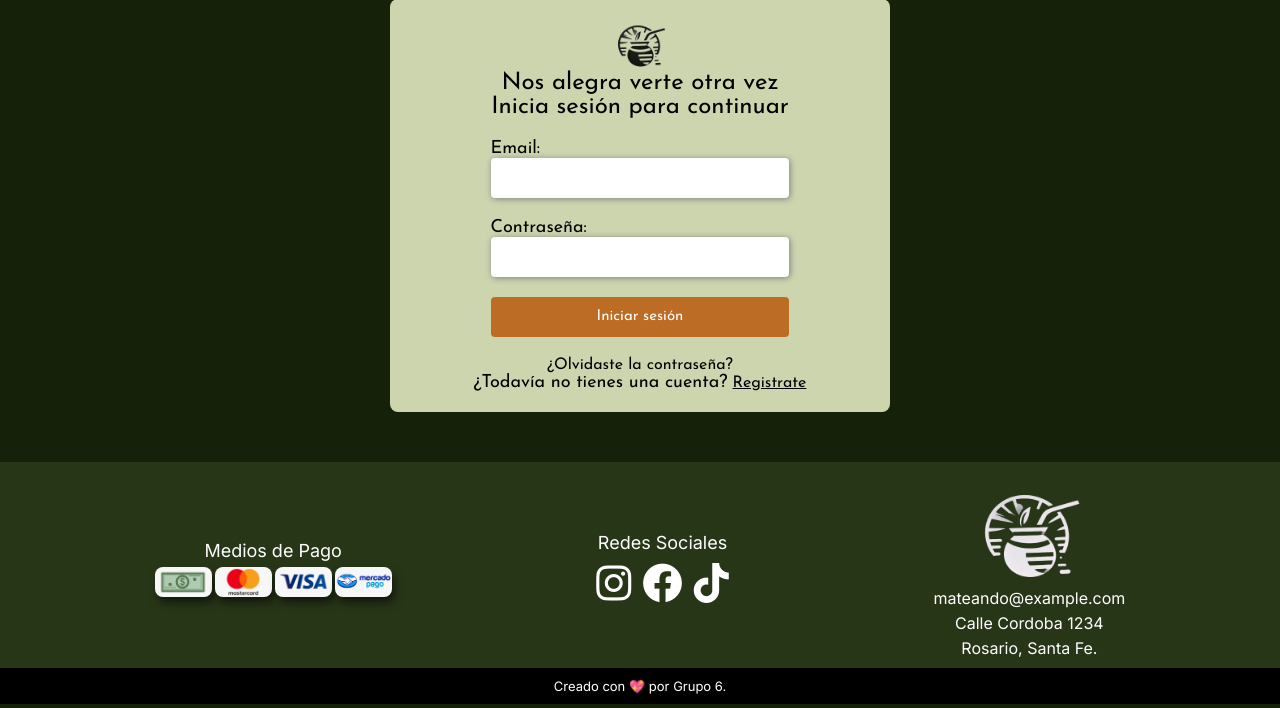
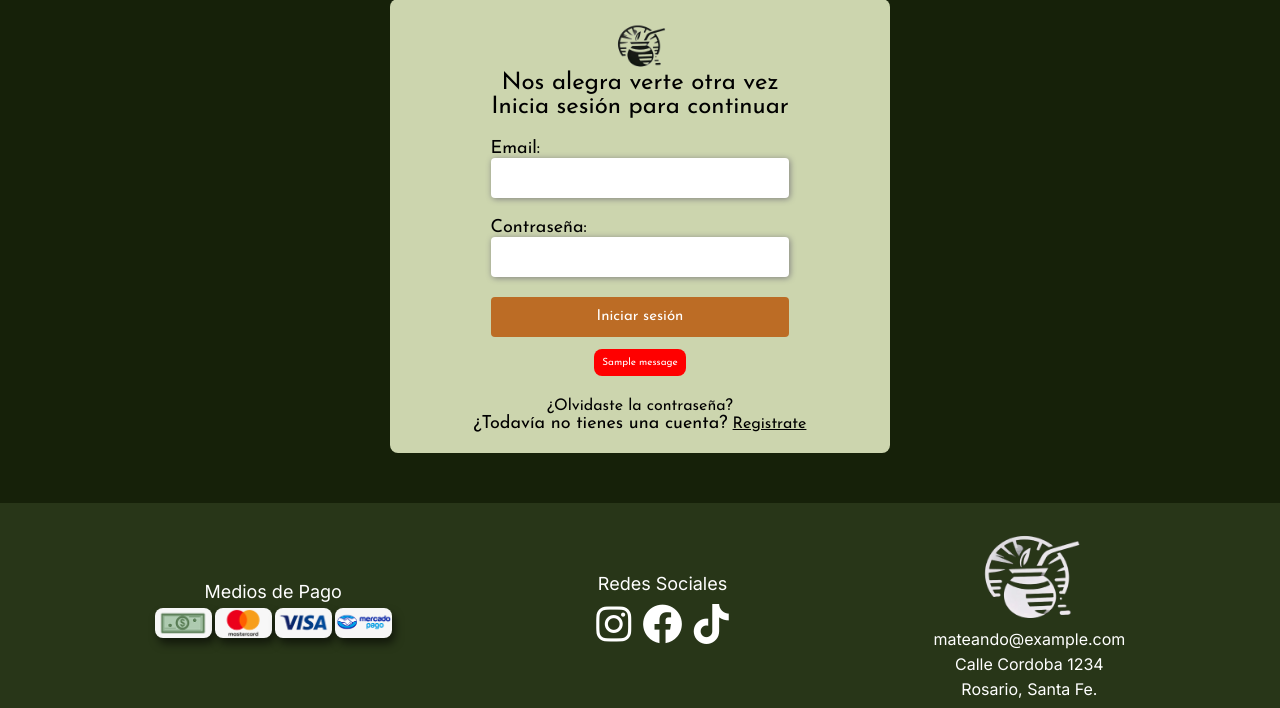
Before and after one commit to GGabi40/UTN-FRRO-Programacion-II-Mateando, a Flask app: page /login in a window 1280 px wide. Shown: the part 281-989 px from the top of the page. Run offline with Flask 3, Linux system fonts and the light colour scheme; tables that the repository leaves empty hold one stand-in row (values such as "Sample post"); one stand-in notice (Sample message) is shown; some libraries are stand-ins or nearby versions.

Commit message:
valida contra y mail

```diff
--- a/app.py
+++ b/app.py
@@ -16,6 +16,7 @@ app.register_blueprint(main)
 
 # Inicializa Flask-Login
 login_manager = LoginManager()
+login_manager.login_message = None
 login_manager.init_app(app)
 
 # Redireccionar a la página de login si no está autenticado
--- a/src/static/assets/css/login.css
+++ b/src/static/assets/css/login.css
@@ -408,6 +408,7 @@ form input[type="submit"]:hover {
 }
 
 .links {
+  margin-top: 30px;
   text-align: center;
   font-size: 1.6rem;
 }
@@ -435,6 +436,15 @@ form input[type="submit"]:hover {
   padding: 20px;
   font-size: 1.8rem;
   border-radius: var(--border-radius);
+  margin-bottom: 10px;
+}
+
+.flash-msg span {
+  background: red;
+  color: white;
+  padding: 8px;
+  border-radius: 8px;
+  font-size: 1rem;
   margin-bottom: 10px;
 }
 
--- a/src/static/assets/js/validaLogin.js
+++ /dev/null
@@ -1,74 +0,0 @@
-document.addEventListener('DOMContentLoaded', () => {
-    const loginForm = document.getElementById('login-form');
-
-    loginForm.addEventListener('submit', async function(event) {
-        const email = document.getElementById('email').value;
-        const password = document.getElementById('password').value;
-
-        // verifica si está vacío
-        if (!email || !password) {
-            event.preventDefault();
-
-            Swal.fire({
-                icon: 'error',
-                title: 'Error',
-                text: 'Por favor, complete todos los campos.'
-            });
-            return;
-        }
-
-        // verifica del formato del correo
-        const emailRegex = /^[a-zA-Z0-9._-]+@[a-zA-Z0-9.-]+\.[a-zA-Z]{2,6}$/;
-        if (!emailRegex.test(email)) {
-            event.preventDefault();
-            Swal.fire({
-                icon: 'error',
-                title: 'Error',
-                text: 'El correo electrónico no es válido.'
-            });
-            return;
-        }
-
-        // si está todo bien, enviamos al servidor para validar las credenciales
-        try {
-
-            const response = await fetch('/validarCredenciales', {
-                method: 'POST',
-                headers: {
-                    'Content-Type': 'application/json'
-                },
-                body: JSON.stringify({ email, password })
-            });
-            debugger;
-            const data = await response.json();
-
-
-            console.log(response);
-            console.log(data);
-
-
-
-            if (response.ok && data.success) {
-                // Si está todo bien, se permite el envío del formulario
-                loginForm.submit();
-            } else {
-                // Si no, tira error (por ejemplo, credenciales incorrectas)
-                event.preventDefault();
-                Swal.fire({
-                    icon: 'error',
-                    title: 'Error',
-                    text: data.message || 'Hubo un error al validar las credenciales.'
-                });
-            }
-            debugger;
-        } catch (error) {
-            // si algo sale mal, maneja el error:
-            console.error('Error al validar las credenciales:', error);
-            Swal.fire({
-                icon: 'error',
-                title: 'Error',
-                text: 'Hubo un problema al procesar la solicitud. Inténtalo nuevamente.'
-            });
-        }
-    });
-});
--- a/templates/login.html
+++ b/templates/login.html
@@ -22,6 +22,16 @@
     <input type="submit" value="Iniciar sesión" aria-label="Iniciar sesión" />
   </form>
 
+  {% with messages = get_flashed_messages() %}
+  {% if messages %}
+    <div class="flash-msg">
+      {% for message in messages %}
+        <span>{{ message }}</span>
+      {% endfor %}
+    </div>
+  {% endif %}
+{% endwith %}
+
   <div class="links">
     <a href="{{ url_for('recuperarContrasenia') }}">¿Olvidaste la contraseña?</a>
     <p class="no-cuenta">¿Todavía no tienes una cuenta?</p>
```
Also changed, not shown: src/routes.py (+2 -18 lines).
